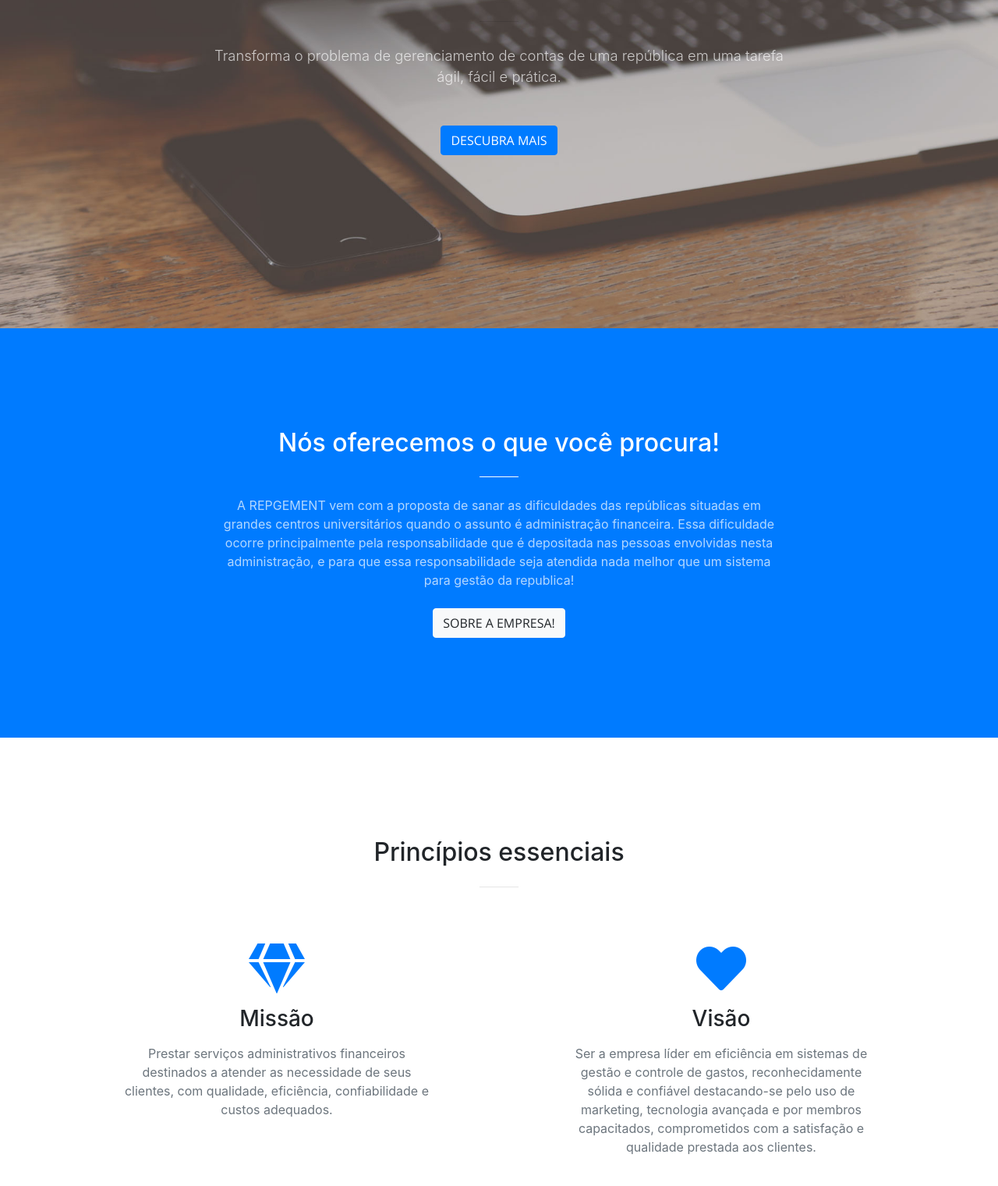
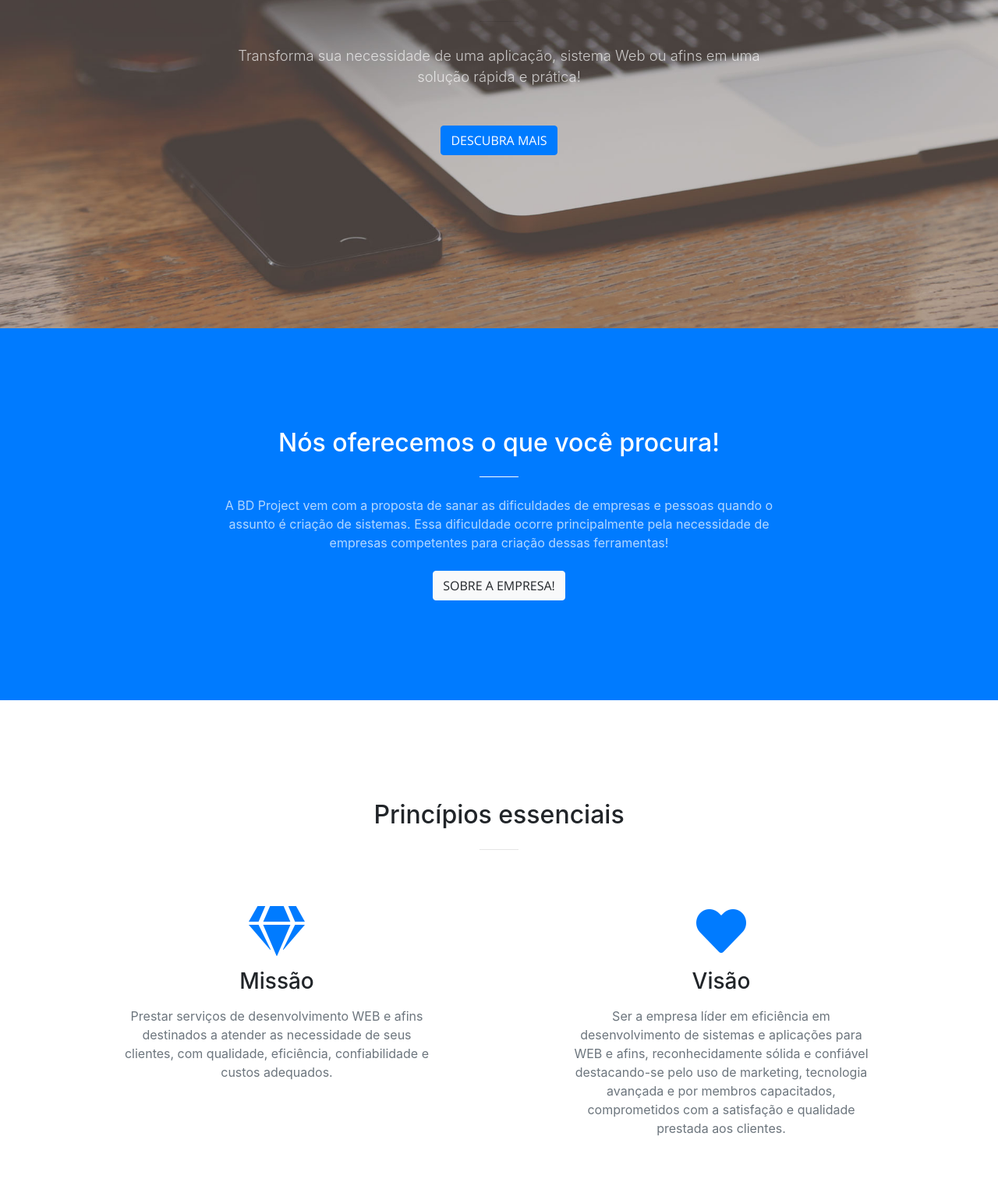
Before and after one commit to MasterBruno/BDproject, a website with bundled scripts: page index.html in a window 1280 px wide. Shown: the part 379-1900 px from the top of the page at 78% size. Built offline with nearby package versions, Linux system fonts and the light colour scheme.

Commit message:
Alteraçao de conteudo da pagina da empresa

```diff
--- a/index.html
+++ b/index.html
@@ -67,7 +67,7 @@
             <hr>
           </div>
           <div class="col-lg-8 mx-auto">
-            <p class="text-faded mb-5">Transforma o problema de gerenciamento de contas de uma república em uma tarefa ágil,  fácil e prática.</p>
+            <p class="text-faded mb-5">Transforma sua necessidade de uma aplicação, sistema Web ou afins em uma solução rápida e prática!</p>
             <a class="btn btn-primary btn-xl js-scroll-trigger" href="#about">Descubra mais</a>
           </div>
         </div>
@@ -80,7 +80,7 @@
           <div class="col-lg-8 mx-auto text-center">
             <h2 class="section-heading text-white">Nós oferecemos o que você procura!</h2>
             <hr class="light my-4">
-            <p class="text-faded mb-4">A REPGEMENT vem com a proposta de sanar as dificuldades das repúblicas situadas em grandes centros universitários quando o assunto é administração financeira.     Essa dificuldade ocorre  principalmente pela responsabilidade que é depositada nas pessoas envolvidas nesta administração, e para que essa responsabilidade seja atendida nada melhor que um sistema para gestão da republica!</p>
+            <p class="text-faded mb-4">A BD Project vem com a proposta de sanar as dificuldades de empresas e pessoas quando o assunto é criação de sistemas. Essa dificuldade ocorre principalmente pela necessidade de empresas competentes para criação dessas ferramentas!</p>
             <a class="btn btn-light btn-xl js-scroll-trigger" href="#services">Sobre a empresa!</a>
           </div>
         </div>
@@ -102,14 +102,14 @@
             <div class="service-box mt-5 mx-auto">
               <i class="fas fa-4x fa-gem text-primary mb-3 sr-icon-1"></i>
               <h3 class="mb-3">Missão</h3>
-              <p class="text-muted mb-0">Prestar serviços administrativos financeiros destinados a atender as necessidade de seus clientes, com qualidade, eficiência, confiabilidade e custos adequados.</p>
+              <p class="text-muted mb-0">Prestar serviços de desenvolvimento WEB e afins destinados a atender as necessidade de seus clientes, com qualidade, eficiência, confiabilidade e custos adequados.</p>
             </div>
           </div>
           <div class="col-lg-6 col-md-6 text-center">
             <div class="service-box mt-5 mx-auto">
               <i class="fas fa-4x fa-heart text-primary mb-3 sr-icon-4"></i>
               <h3 class="mb-3">Visão</h3>
-              <p class="text-muted mb-0">Ser a empresa líder em eficiência em sistemas de gestão e controle de gastos, reconhecidamente sólida e confiável destacando-se pelo uso de marketing, tecnologia avançada e por membros capacitados, comprometidos com a satisfação e qualidade prestada aos clientes.</p>
+              <p class="text-muted mb-0">Ser a empresa líder em eficiência em desenvolvimento de sistemas e aplicações para WEB e afins, reconhecidamente sólida e confiável destacando-se pelo uso de marketing, tecnologia avançada e por membros capacitados, comprometidos com a satisfação e qualidade prestada aos clientes.</p>
             </div>
           </div>
         </div>
@@ -219,7 +219,7 @@
           <div class="col-lg-8 mx-auto text-center">
             <h2 class="section-heading">Entre em contato!</h2>
             <hr class="my-4">
-            <p class="mb-5">Se você quer saber mais sobre o REPGEMENT não perca tempo e entre em contato conosco que estamos prontamente dispostos a atendê-lo!</p>
+            <p class="mb-5">Se você quer saber mais sobre a BD Project não perca tempo e entre em contato conosco. Estamos prontamente dispostos a atendê-lo!</p>
           </div>
         </div>
         <div class="row">
@@ -230,7 +230,7 @@
           <div class="col-lg-4 mr-auto text-center">
             <i class="fas fa-envelope fa-3x mb-3 sr-contact-2"></i>
             <p>
-              <a href="mailto:your-email@your-domain.com">repgement@gmail.com</a>
+              <a href="mailto:your-email@your-domain.com">bdproject@bdproject.com</a>
             </p>
           </div>
         </div>
```
